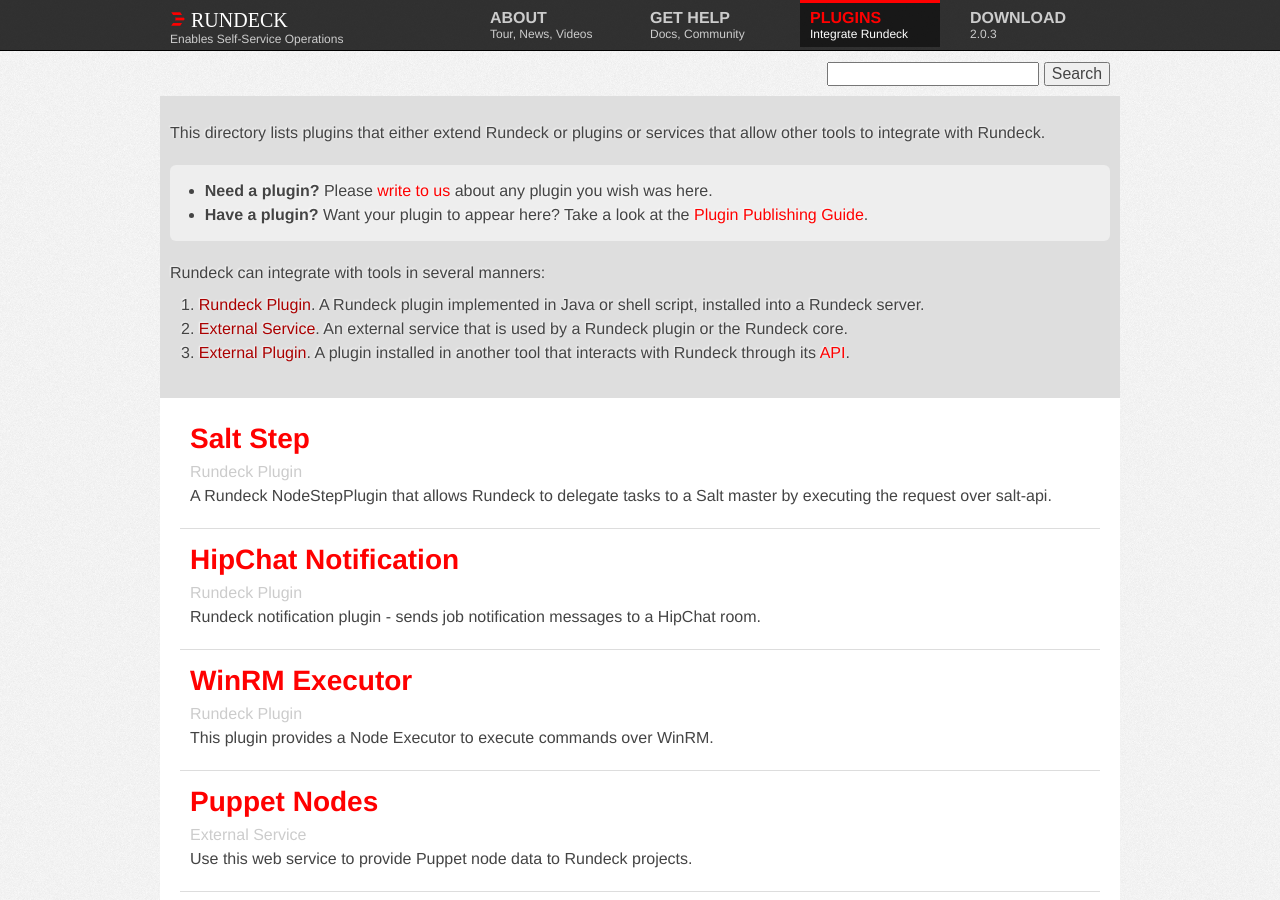
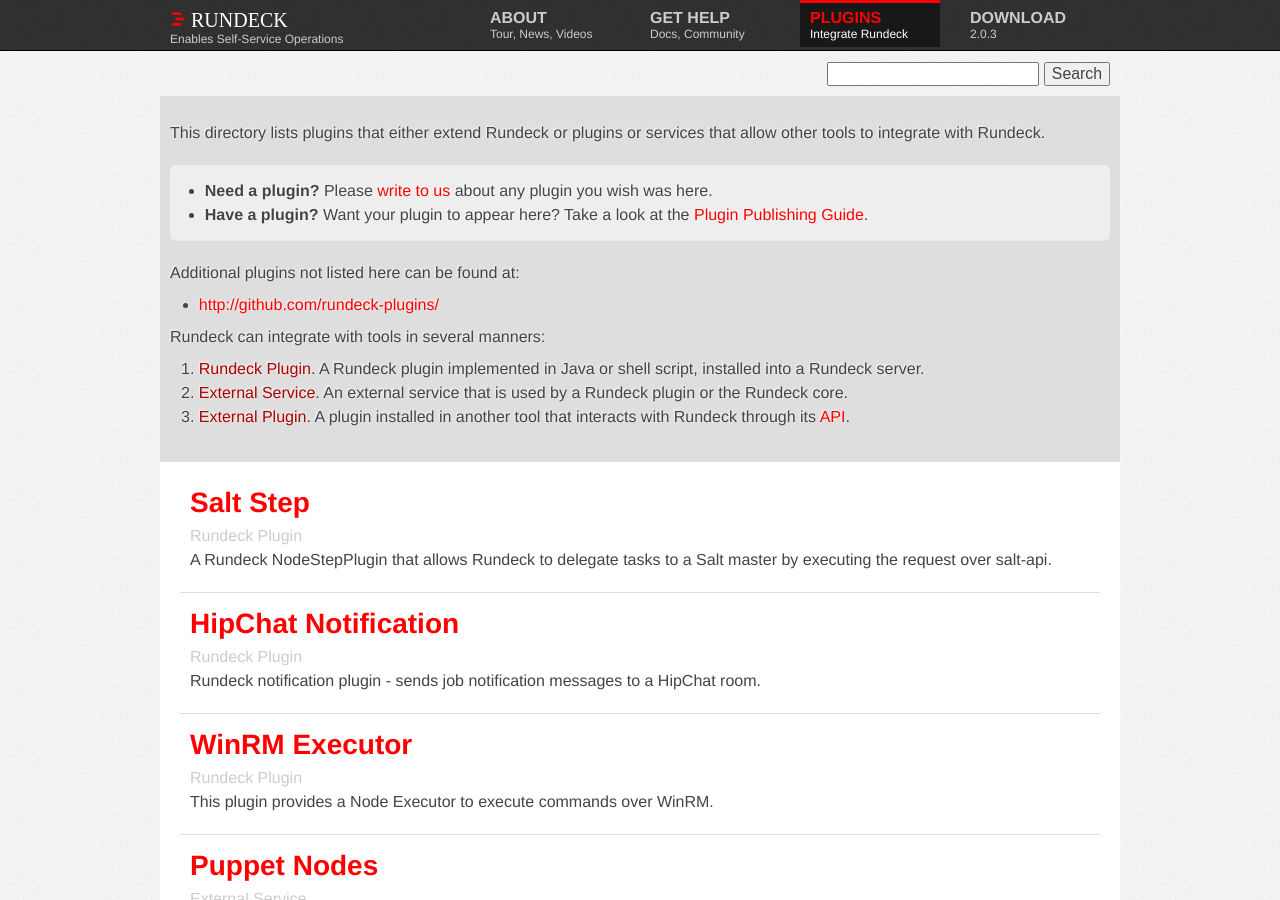
Before and after one commit to rundeck/rundeck-ghpages, a Jekyll site: the page built from plugins/index.html, in a window 1280 px wide and 900 px high. Built offline with Jekyll 4.4.1, drawn with Linux system fonts in a browser that asks for light colours; nearby versions of some CDN libraries.

Commit message:
Add link to github/rundeck-plugins project

```diff
--- a/plugins/index.html
+++ b/plugins/index.html
@@ -26,6 +26,14 @@
       </li>
       </ul>
       </div>
+      <p>
+        Additional plugins not listed here can be found at:
+        <ul>
+        <li>
+          <a href="http://github.com/rundeck-plugins/">http://github.com/rundeck-plugins/</a>
+          </li>
+        </ul>
+      </p>
       <p>Rundeck can integrate with tools in several manners:</p>
       <ol>
         <li> <em>Rundeck Plugin</em>. A Rundeck plugin implemented in Java or shell script, installed into a Rundeck server.</li>
```
